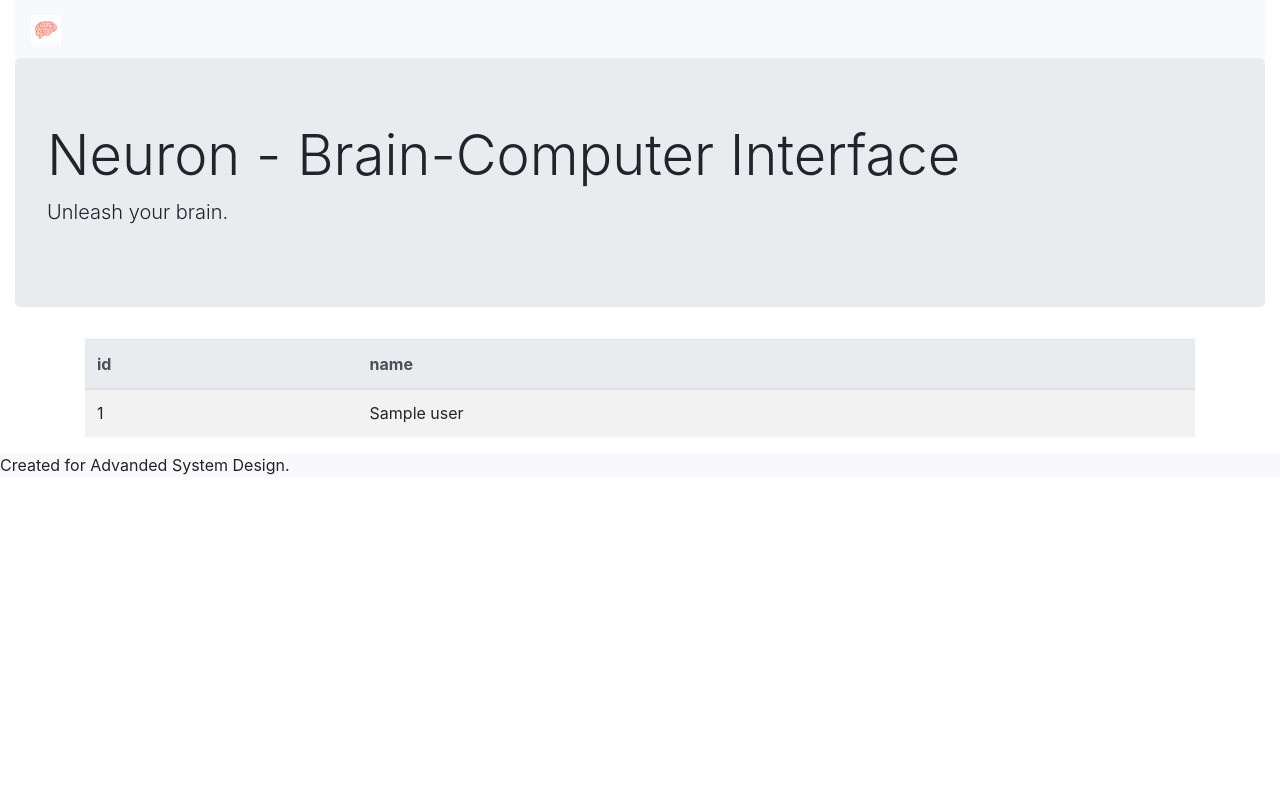
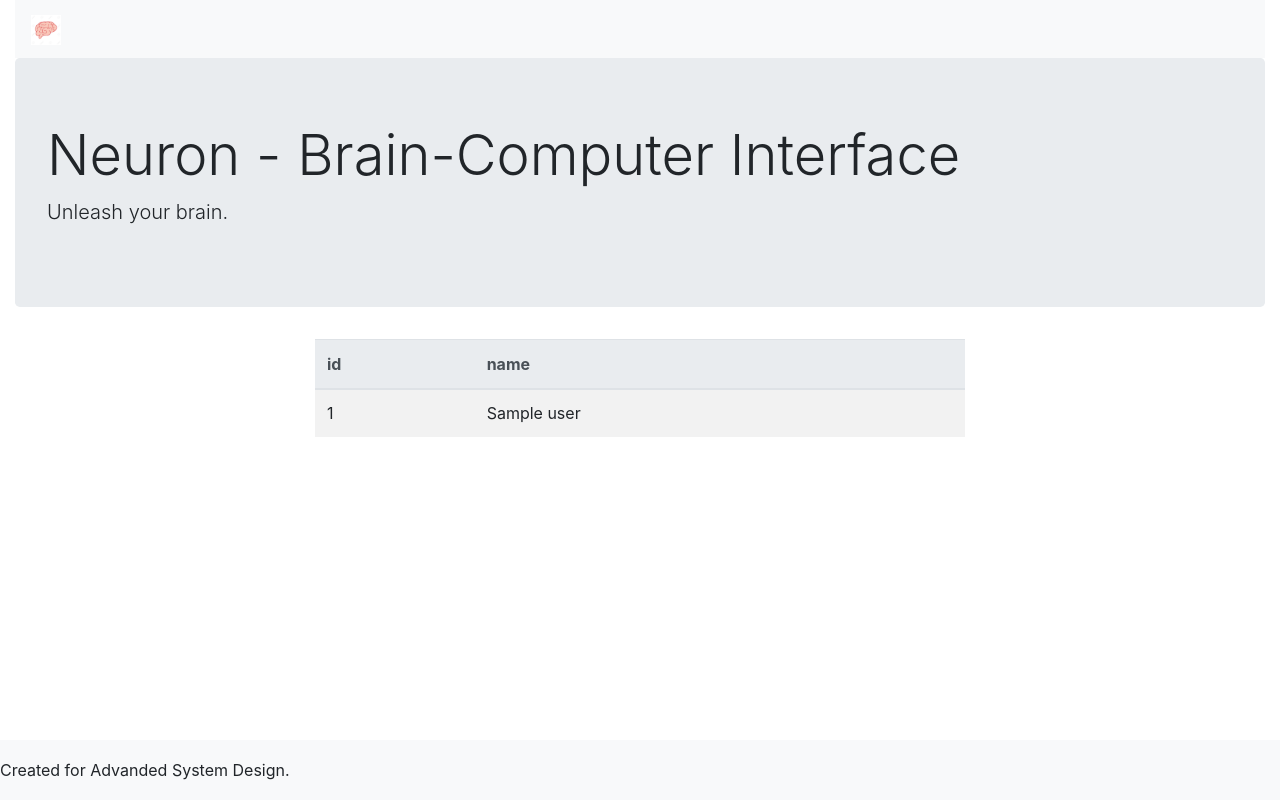
Before and after one commit to noslaver/neuron, a Flask app: template neuron/gui/templates/index.html in a window 1280 px wide. Run offline with Flask 2, Linux system fonts and the light colour scheme; the template is opened without the code that fills it: most values are stand-ins (such as "Sample title", 1, 10 or a date in 2020); some libraries are stand-ins or nearby versions.

Commit message:
minor styling

```diff
--- /dev/null
+++ b/neuron/gui/static/css/styles.css
@@ -0,0 +1,33 @@
+/* Sticky footer styles
+-------------------------------------------------- */
+html {
+    position: relative;
+    min-height: 100%;
+  }
+  body {
+    margin-bottom: 60px; /* Margin bottom by footer height */
+  }
+  .footer {
+    position: absolute;
+    bottom: 0;
+    width: 100%;
+    height: 60px; /* Set the fixed height of the footer here */
+    line-height: 60px; /* Vertically center the text there */
+    background-color: #f5f5f5;
+  }
+
+
+  /* Custom page CSS
+  -------------------------------------------------- */
+  /* Not required for template or sticky footer method. */
+
+  .container {
+    width: auto;
+    max-width: 680px;
+    padding: 0 15px;
+  }
+
+.carousel-control-next,
+.carousel-control-prev {
+    filter: invert(100%);
+}
--- a/neuron/gui/templates/index.html
+++ b/neuron/gui/templates/index.html
@@ -40,5 +40,6 @@
     <div class="footer bg-light center">
         <p>Created for Advanded System Design.</p>
     </div>
+<link href="{{ url_for("static",filename="css/styles.css") }}" rel="stylesheet">
 </body>
 </html>
--- a/neuron/gui/templates/user.html
+++ b/neuron/gui/templates/user.html
@@ -48,7 +48,7 @@
             </div>
         </div>
     </div>
-    <div class="container bg-secondary">
+    <div class="container">
         <div id="carousel" class="carousel slide" hidden>
             <div class="carousel-inner">
                 <div class="carousel-item active">
@@ -71,5 +71,6 @@
         </div>
       </footer>
 <script src="{{ url_for("static",filename="js/plots.js") }}"></script>
+<link href="{{ url_for("static",filename="css/styles.css") }}" rel="stylesheet">
 </body>
 </html>
```
